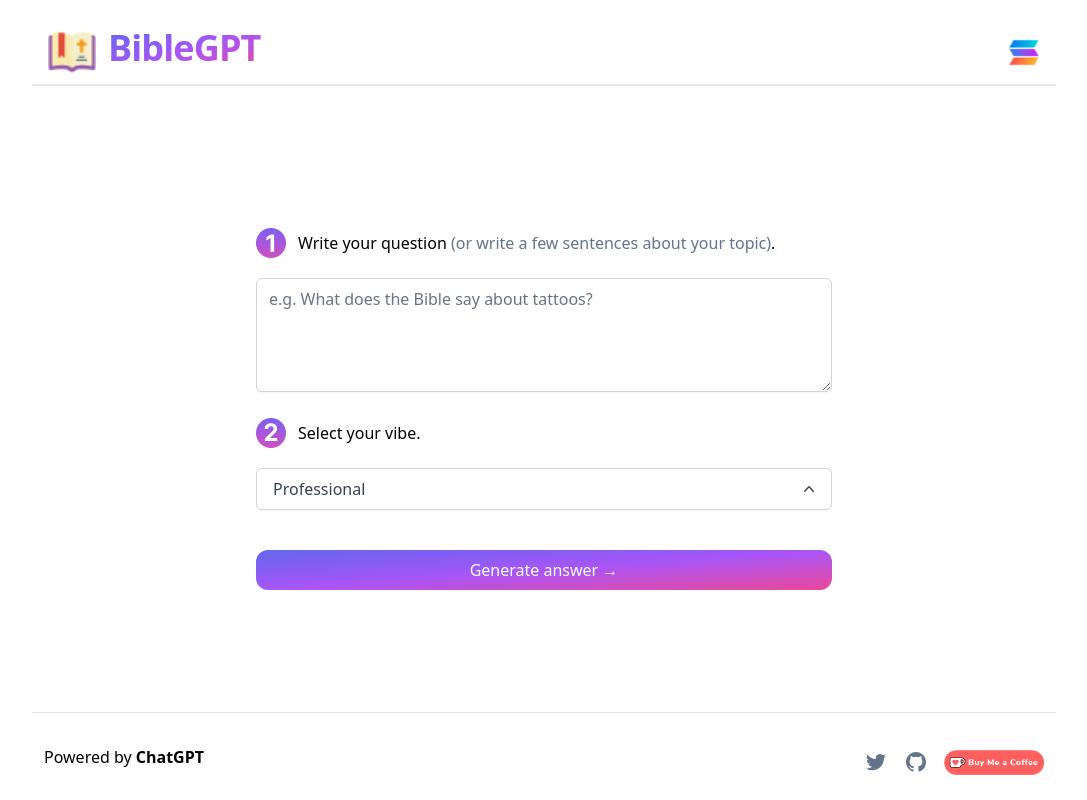
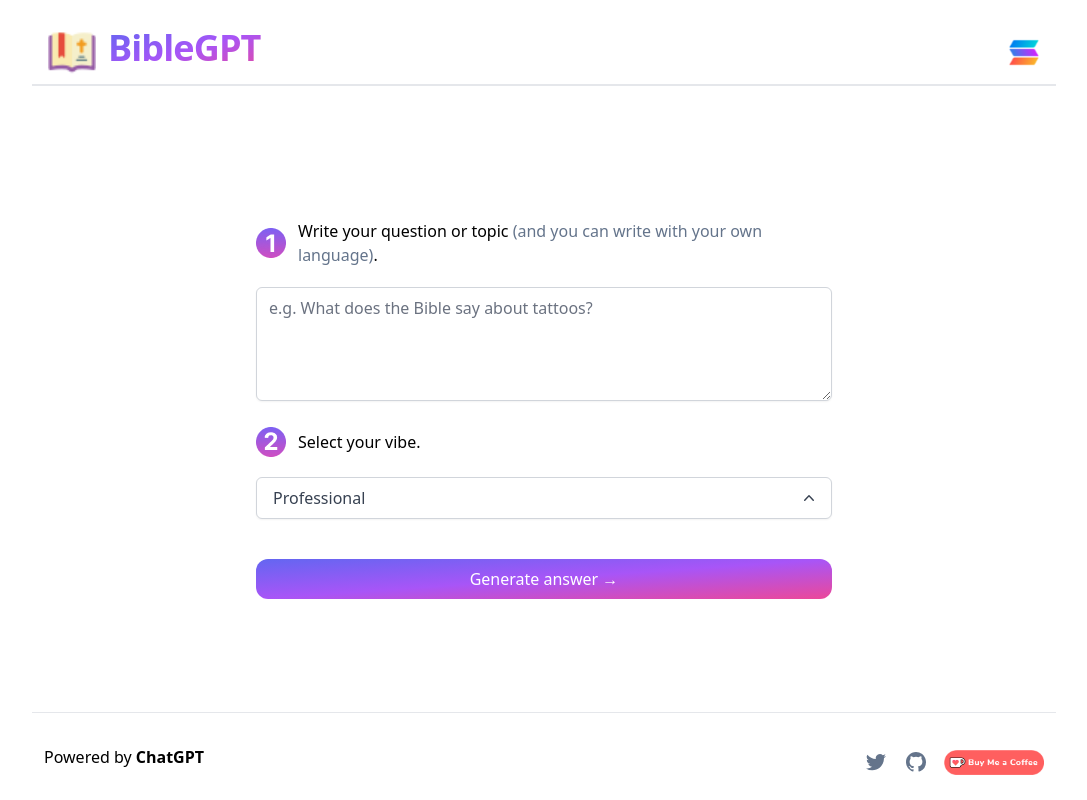
Before and after one commit to ekaone/biblegpt, a Next.js app: page / in a window 1280 px wide. Shown: the whole page, without its empty margins (96-1183 px from the left). Built offline with nearby package versions, Linux system fonts and the light colour scheme.

Commit message:
update title

```diff
--- a/pages/index.tsx
+++ b/pages/index.tsx
@@ -98,9 +98,9 @@ const Home: NextPage = () => {
               className="mb-5 sm:mb-0"
             />
             <p className="text-left font-medium">
-              Write your question{" "}
+              Write your question or topic{" "}
               <span className="text-slate-500">
-                (or write a few sentences about your topic)
+                (and you can write with your own language)
               </span>
               .
             </p>
@@ -157,7 +157,7 @@ const Home: NextPage = () => {
               <div className="space-y-8 flex flex-col items-center justify-center max-w-xl mx-auto">
                 {generatedBios && (
                   <div
-                    className="bg-white rounded-xl shadow-md hover:bg-gray-100 transition cursor-copy border p-4"
+                    className="text-justify bg-white rounded-xl shadow-md hover:bg-gray-100 transition cursor-copy border p-4"
                     onClick={() => {
                       // @ts-ignore
                       navigator.clipboard.writeText(generatedBios);
```
